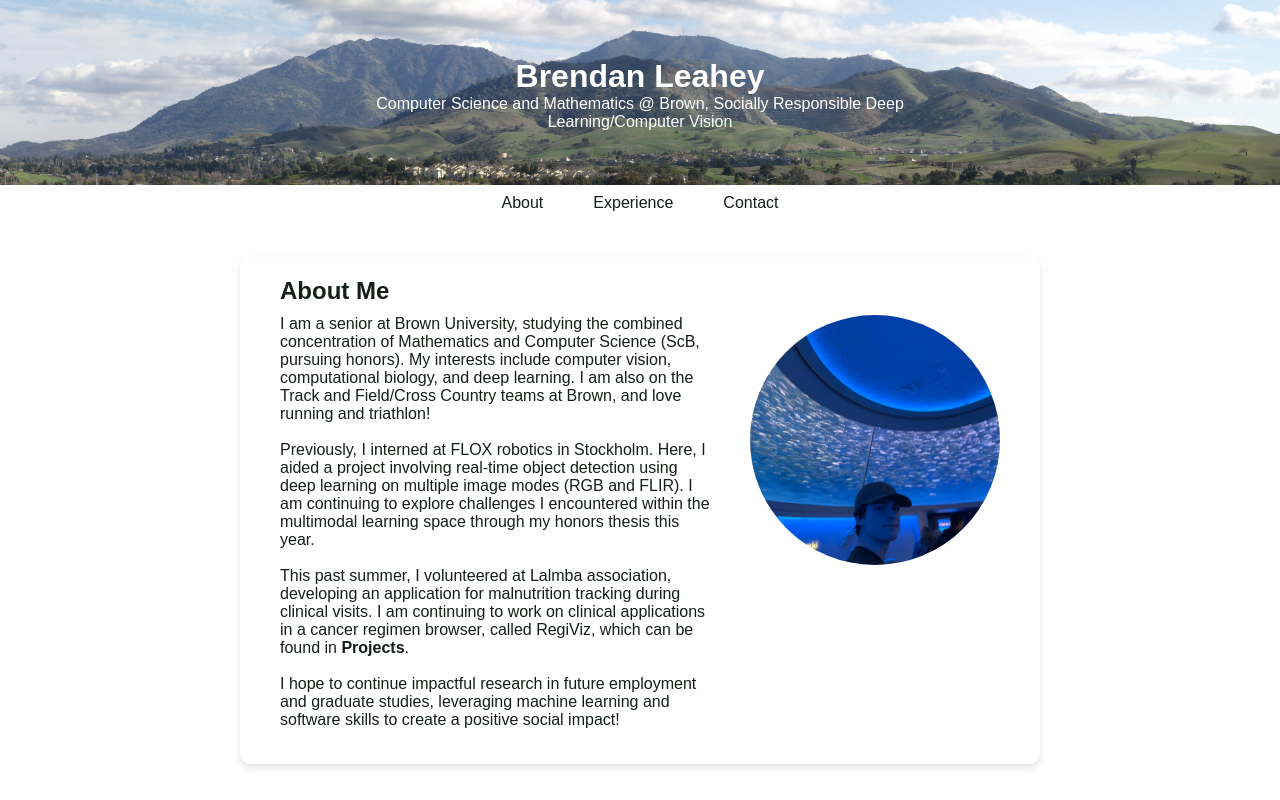
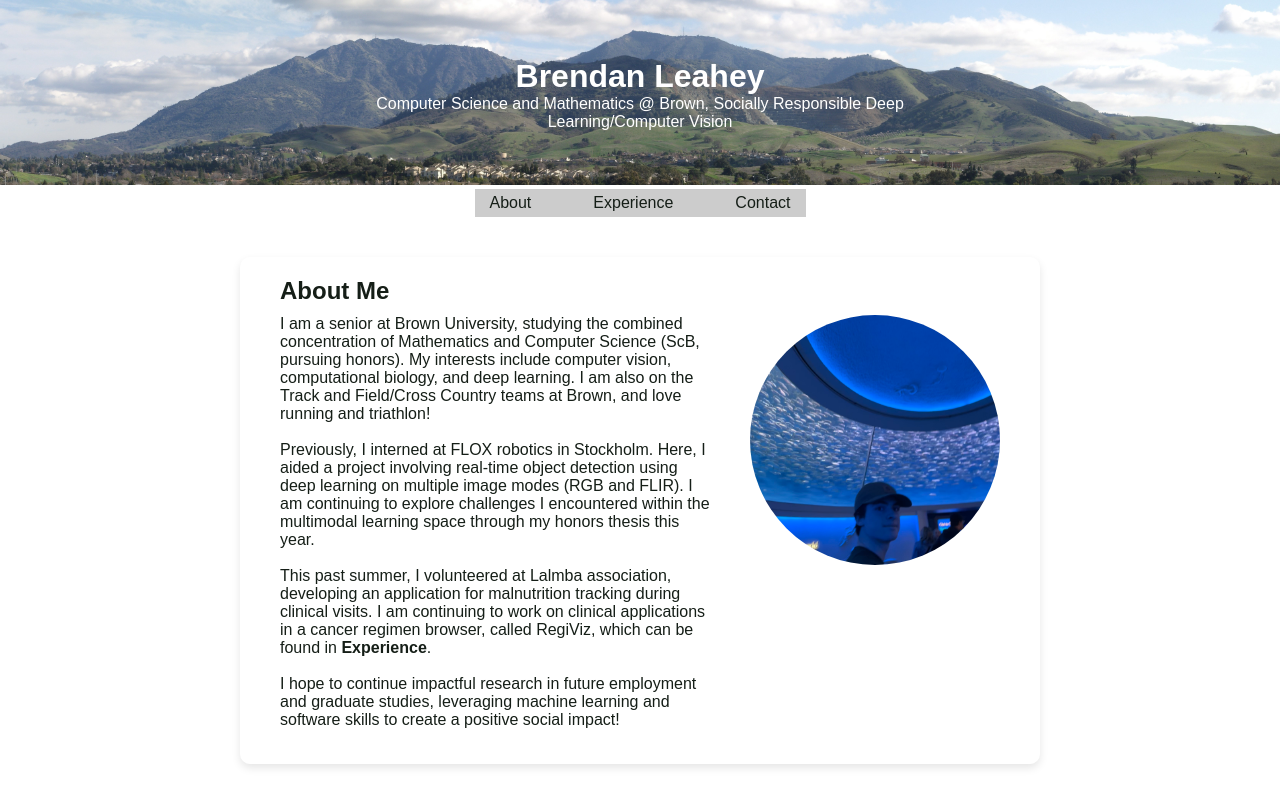
Before and after one commit to bpleahey/Personal-Website, a Next.js app in the folder personal-website/: page / in a window 1280 px wide. Shown: the top 800 px of the page. Built offline with nearby package versions, Linux system fonts and the light colour scheme.

Commit message:
visual touches

```diff
--- a/personal-website/src/app/page.module.css
+++ b/personal-website/src/app/page.module.css
@@ -46,8 +46,9 @@
 
 .nav {
   display: flex;
-  gap: 20px;
+  gap: 2rem;
   margin-bottom: 40px;
+  background-color: rgba(0, 0, 0, 0.2);
 }
 
 .nav a {
@@ -59,7 +60,7 @@
 }
 
 .nav a:hover {
-  background-color: rgba(0, 0, 0, 0.1);
+  background-color: rgba(0, 0, 0, 0.15);
   color: var(--background);
 }
 
--- a/personal-website/src/app/page.tsx
+++ b/personal-website/src/app/page.tsx
@@ -26,7 +26,7 @@ export default function Home() {
       </div>
       <nav className={styles.nav}>
         <a href="#about">About</a>
-        <a href="#projects">Experience</a>
+        <a href="#experience">Experience</a>
         <a href="#contact">Contact</a>
       </nav>
       <main className={styles.main}>
@@ -58,8 +58,8 @@ export default function Home() {
               an application for malnutrition tracking during clinical visits. I
               am continuing to work on clinical applications in a cancer regimen
               browser, called RegiViz, which can be found in{" "}
-              <a href="#projects">
-                <strong>Projects</strong>
+              <a href="#experience">
+                <strong>Experience</strong>
               </a>
               .
               <br />
@@ -85,7 +85,7 @@ export default function Home() {
           </div>
         </section>
 
-        <section id="projects" className={styles.section}>
+        <section id="experience" className={styles.section}>
           <h2>Experience</h2>
 
           <a href="https://docs.google.com/document/d/1bQV_RVwBCcRxEcCuYC4jNJijqKJs7OhVvv1cActqUiU/edit?usp=sharing">
```
